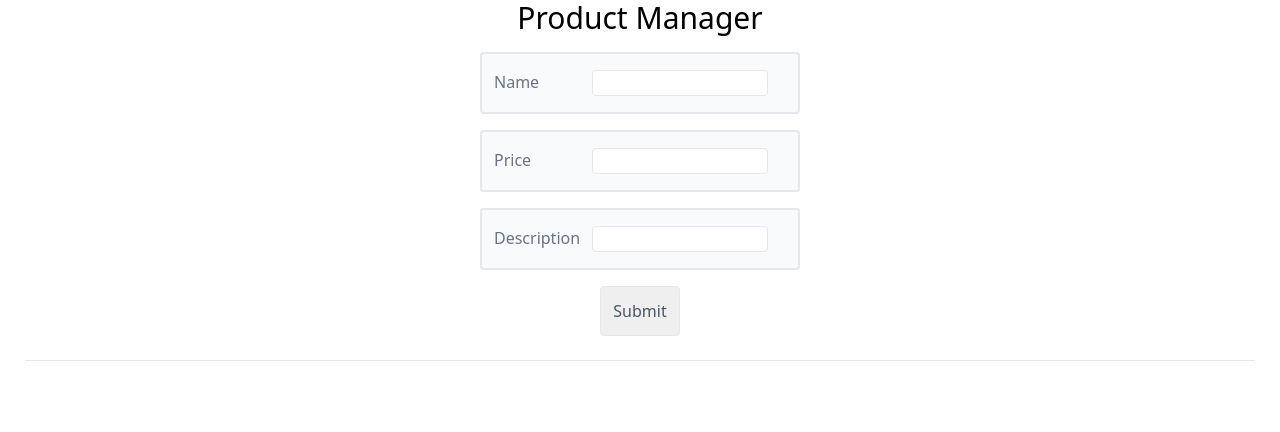
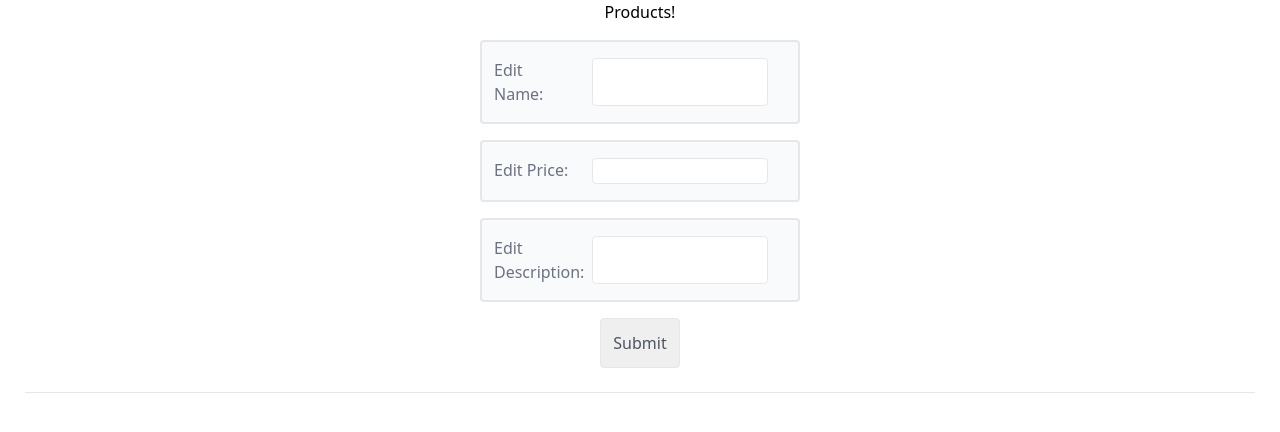
Before and after one commit to trwexler/MERN, a React (Create React App) app in the folder FullStack/product_manager/client/: page / in a window 1280 px wide. Shown: the top 432 px of the page. Built offline with nearby package versions, Linux system fonts and the light colour scheme; no server answers.

Commit message:
Working Form and Delete Component Need Refactoring

```diff
--- a/FullStack/product_manager/client/src/components/DeleteButton.js
+++ b/FullStack/product_manager/client/src/components/DeleteButton.js
@@ -1,4 +1,4 @@
-import React, { useCallback } from 'react'
+import React from 'react'
 import axios from 'axios';
 import {navigate} from '@reach/router';
 
@@ -9,7 +9,8 @@ const DeleteButton = (props) => {
     const deleteProduct = id => {
         setProduct(product.filter(item => item._id !== id));
     }
-
+//! Make Delete button's prop (nav or delete prod)
+//! unique from parent per kevin's advice
     const removeProduct = ()=>{
         axios.delete('http://localhost:8000/api/product/' + id)
             .then(response=>{
--- /dev/null
+++ b/FullStack/product_manager/client/src/components/Form.js
@@ -0,0 +1,103 @@
+import React from 'react';
+
+const Form = (props)=>{
+
+    const {submitHandler, id, name, setName, description,
+        setDescription, price, setPrice} = props;
+
+    return(
+        <form onSubmit={submitHandler} className="block">
+
+        <div className="
+        bg-gray-50
+        rounded
+        flex
+        justify-between
+        border-2
+        px-3
+        py-4
+        m-auto
+        my-4
+        w-80">
+            <label className="
+            text-gray-500
+            w-20
+            text-left">
+            Edit Name:
+            </label>
+            <input className="
+            border
+            rounded
+            w-3/5"
+            type="text"
+            value={name}
+            onChange = {(e)=>setName(e.target.value)}/>
+            <br/>
+        </div>
+
+        <div className="
+        bg-gray-50
+        rounded
+        flex
+        justify-between
+        border-2
+        px-3
+        py-4
+        m-auto
+        my-4
+        w-80">
+            <label className="
+            text-gray-500
+            w-20
+            text-left">
+            Edit Price:
+            </label>
+            <input className="
+            border
+            rounded
+            w-3/5"
+            type="text"
+            value={price}
+            onChange = {(e)=>setPrice(e.target.value)}/>
+            <br/>
+        </div>
+
+
+        <div className="
+        bg-gray-50
+        rounded
+        flex
+        justify-between
+        border-2
+        px-3
+        py-4
+        m-auto
+        my-4
+        w-80">
+
+            <label className="
+            text-gray-500
+            w-20
+            text-left">
+            Edit Description:
+            </label>
+            <input className="
+            border
+            rounded
+            w-3/5"
+            type="text"
+            value={description}
+            onChange = {(e)=>setDescription(e.target.value)}/>
+            <br/>
+        </div>
+
+        <input className="p-3 border rounded text-gray-600" type="submit"/>
+
+
+
+    </form>
+    )
+}
+
+
+export default Form;
--- a/FullStack/product_manager/client/src/components/ProductForm.js
+++ /dev/null
@@ -1,125 +0,0 @@
-import React, {useState} from 'react';
-import axios from 'axios';
-
-
-const ProductForm = (props)=>{
-
-    const {product, setProduct} = props;
-
-        const [name, setName] = useState("");
-        const [price, setPrice] = useState("");
-        const [description, setDescription] = useState("");
-
-
-    const submitHandler = (e)=>{
-        e.preventDefault();
-            axios.post('http://localhost:8000/api/product', {
-                name, price, description
-            })
-            .then((res)=>{
-                // * IMPORTANT: CONTINUOUS UPDATE SYNTAX \/ \/ \/
-                const productConstant = [...product, res.data];
-                setProduct(productConstant);
-                console.log(product);
-            })
-            .catch((err)=>console.log(err));
-
-            setName("");
-            setDescription("");
-            setPrice("");
-
-    }
-
-
-    return(
-
-        <form onSubmit={submitHandler} className="block">
-            <h1 className="text-3xl">Product Manager</h1>
-
-            <div className="
-            bg-gray-50
-            rounded
-            flex
-            justify-between
-            border-2
-            px-3
-            py-4
-            m-auto
-            my-4
-            w-80">
-                <label className="
-                text-gray-500
-                w-20
-                text-left">
-                Name
-                </label>
-                <input className="
-                border
-                rounded
-                w-3/5"
-                type="text"
-                value={name}
-                onChange = {(e)=>setName(e.target.value)}/>
-                <br/>
-            </div>
-
-            <div className="
-            bg-gray-50
-            rounded
-            flex
-            justify-between
-            border-2
-            px-3
-            py-4
-            m-auto
-            my-4
-            w-80">
-                <label className="
-                text-gray-500
-                w-20
-                text-left">
-                Price
-                </label>
-                <input className="
-                border
-                rounded
-                w-3/5"
-                type="text"
-                value={price}
-                onChange = {(e)=>setPrice(e.target.value)}/>
-                <br/>
-            </div>
-
-
-            <div className="
-            bg-gray-50
-            rounded
-            flex
-            justify-between
-            border-2
-            px-3
-            py-4
-            m-auto
-            my-4
-            w-80">
-                <label className="
-                text-gray-500
-                w-20
-                text-left">
-                Description
-                </label>
-                <input className="
-                border
-                rounded
-                w-3/5"
-                type="text"
-                value={description}
-                onChange = {(e)=>setDescription(e.target.value)}/>
-                <br/>
-            </div>
-
-            <input className="p-3 border rounded text-gray-600" type="submit"/>
-        </form>
-    )}
-
-export default ProductForm;
--- a/FullStack/product_manager/client/src/views/Main.js
+++ b/FullStack/product_manager/client/src/views/Main.js
@@ -1,6 +1,6 @@
 import React, { useEffect } from 'react';
 import axios from 'axios';
-import ProductForm from '../components/ProductForm';
+import Form from '../components/Form';
 import ProductList from '../components/ProductList';
 
 const Main = (props) => {
@@ -13,22 +13,44 @@ const Main = (props) => {
         axios.get('http://localhost:8000/api/product')
             .then(res=>{
                 setProduct(res.data);
+                setName("");
+                setDescription("");
+                setPrice("");
             });
     },[])
 
+    const submitHandler = (e)=>{
+        e.preventDefault();
+            axios.post('http://localhost:8000/api/product', {
+                name, price, description
+            })
+            .then((res)=>{
+                // * IMPORTANT: CONTINUOUS UPDATE SYNTAX \/ \/ \/
+                const productConstant = [...product, res.data];
+                setProduct(productConstant);
+                console.log(product);
+                setName("");
+                setDescription("");
+                setPrice("");
+            })
+            .catch((err)=>console.log(err));
+
+
+    }
+
     return (
         <div>
-           <ProductForm
-                product={product}
+        <h1>Products!</h1>
+            <Form submitHandler={submitHandler} product={product}
          setProduct={setProduct}
          price={price}
          setPrice={setPrice}
          description={description}
          setDescription={setDescription}
          name={name}
-                setName={setName}
-           />
+         setName={setName}/>
            <hr className="mt-6"/>
+
         { loaded && <ProductList
             product={product}
             setProduct={setProduct}
@@ -41,4 +63,5 @@ const Main = (props) => {
             /> }
         </div>
     )}
+
 export default Main;
--- a/FullStack/product_manager/client/src/views/Update.js
+++ b/FullStack/product_manager/client/src/views/Update.js
@@ -2,11 +2,13 @@ import React, {useState, useEffect} from 'react';
 import axios from 'axios';
 import {navigate} from '@reach/router';
 import DeleteButton from '../components/DeleteButton';
+import Form from '../components/Form';
 
 const Update = (props)=>{
 
     const {id, name, setName, description,
         setDescription, price, setPrice, product, setProduct} = props;
+
 
         useEffect(()=>{
             axios.get('http://localhost:8000/api/product/' + id)
@@ -18,113 +20,43 @@ const Update = (props)=>{
             })
         }, [])
 
-
-
         const submitHandler = (e)=>{
             e.preventDefault();
-
             axios.put('http://localhost:8000/api/product/' + id, {
             name, description, price
             })
             .then((res)=>{
                 console.log(res.data);
-        });
+                const productConstant = [...product, res.data];
+                setProduct(productConstant);
+                console.log(product);
+                setName("");
+                setDescription("");
+                setPrice("");
+
+            })
+            .catch((err)=>console.log(err));
             navigate('/');
+
         }
 
     return(
-        <form onSubmit={submitHandler} className="block">
-        <h1 className="text-3xl">Edit Product Manager</h1>
+
+        <div>
+        <h1>Edit</h1>
+            <Form submitHandler={submitHandler} id={id} product={product}
+         setProduct={setProduct}
+         price={price}
+         setPrice={setPrice}
+         description={description}
+         setDescription={setDescription}
+         name={name}
+         setName={setName}/>
+
         <DeleteButton id={id} product={product} setProduct={setProduct}/>
 
-        <div className="
-        bg-gray-50
-        rounded
-        flex
-        justify-between
-        border-2
-        px-3
-        py-4
-        m-auto
-        my-4
-        w-80">
-            <label className="
-            text-gray-500
-            w-20
-            text-left">
-            Edit Name:
-            </label>
-            <input className="
-            border
-            rounded
-            w-3/5"
-            type="text"
-            value={name}
-            onChange = {(e)=>setName(e.target.value)}/>
-            <br/>
         </div>
 
-        <div className="
-        bg-gray-50
-        rounded
-        flex
-        justify-between
-        border-2
-        px-3
-        py-4
-        m-auto
-        my-4
-        w-80">
-            <label className="
-            text-gray-500
-            w-20
-            text-left">
-            Edit Price:
-            </label>
-            <input className="
-            border
-            rounded
-            w-3/5"
-            type="text"
-            value={price}
-            onChange = {(e)=>setPrice(e.target.value)}/>
-            <br/>
-        </div>
-
-
-        <div className="
-        bg-gray-50
-        rounded
-        flex
-        justify-between
-        border-2
-        px-3
-        py-4
-        m-auto
-        my-4
-        w-80">
-
-            <label className="
-            text-gray-500
-            w-20
-            text-left">
-            Edit Description:
-            </label>
-            <input className="
-            border
-            rounded
-            w-3/5"
-            type="text"
-            value={description}
-            onChange = {(e)=>setDescription(e.target.value)}/>
-            <br/>
-        </div>
-
-        <input className="p-3 border rounded text-gray-600" type="submit"/>
-
-
-
-    </form>
     )
 }
 
```
Lines whose indentation alone changed are shown as unchanged.
